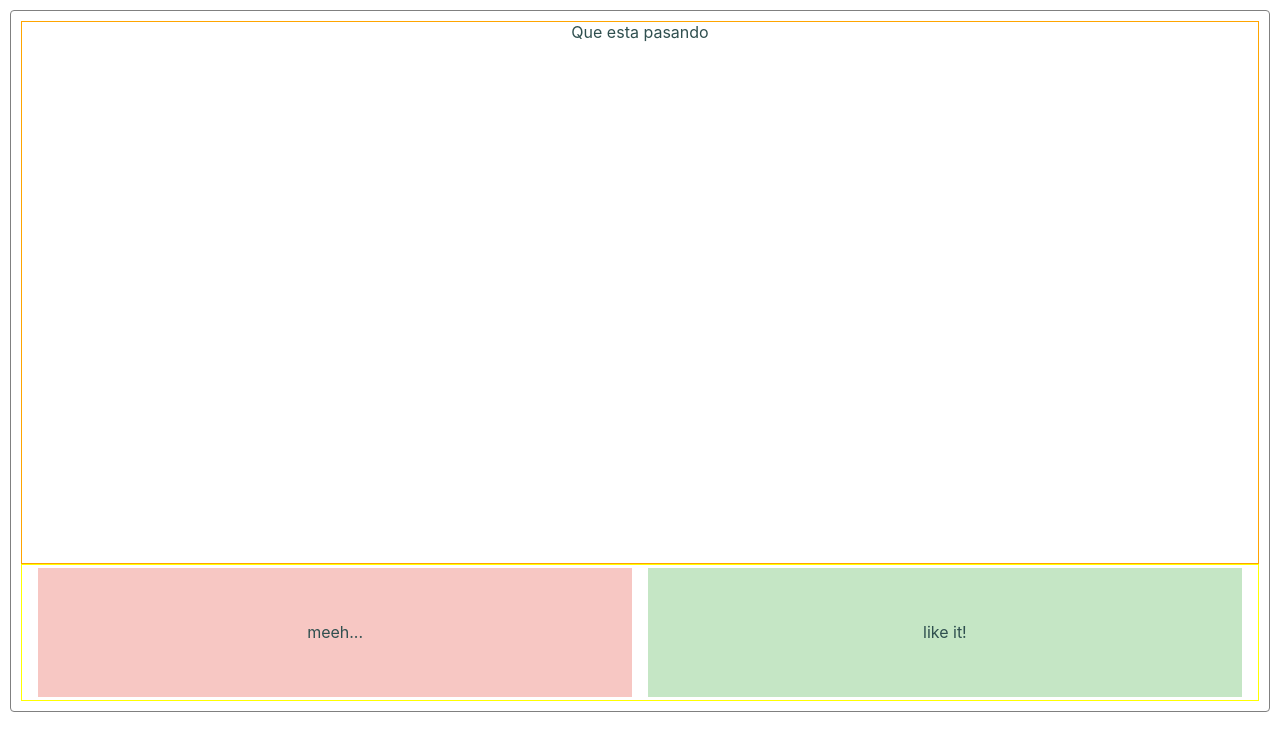
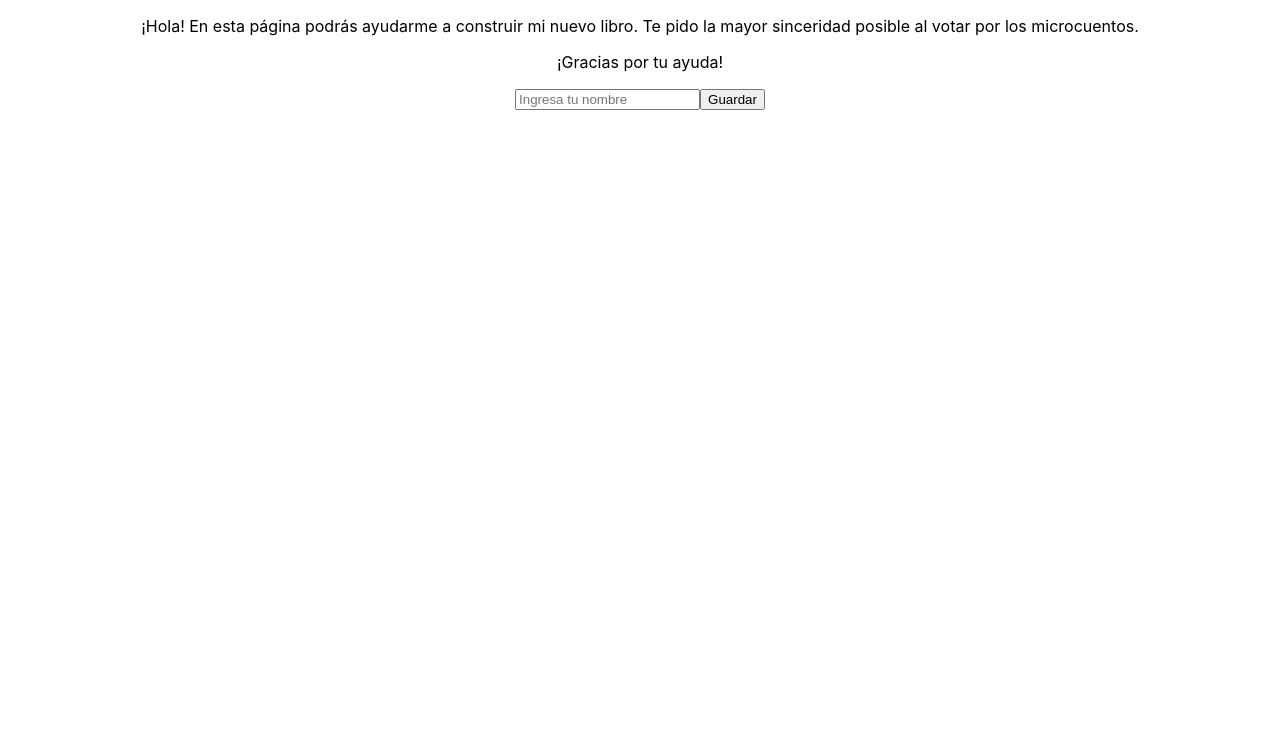
Before and after one commit to Rantelo/microtales, a React (Create React App) app: page / in a window 1280 px wide. Shown: the top 750 px of the page. Built offline with nearby package versions, Linux system fonts and the light colour scheme; no server answers.

Commit message:
Work on localDB integration

```diff
--- a/package.json
+++ b/package.json
@@ -3,6 +3,7 @@
   "version": "0.1.0",
   "private": true,
   "dependencies": {
+    "axios": "^0.18.0",
     "react": "^16.8.3",
     "react-dom": "^16.8.3",
     "react-scripts": "2.1.5"
--- a/src/App.css
+++ b/src/App.css
@@ -27,7 +27,7 @@
   justify-content: space-evenly;
 }
 
-.actions a {
+.actions button {
   width: 48%;
   height: 96%;
   display: flex;
@@ -43,5 +43,5 @@
   user-select: none; /* Non-prefixed version, currently supported by Chrome and Opera */
 }
 
-.actions a.nope { background: #f7c7c3; }
-.actions a.yeap { background: #c5e6c5; }
+.actions button.nope { background: #f7c7c3; }
+.actions button.yeap { background: #c5e6c5; }
--- a/src/App.js
+++ b/src/App.js
@@ -1,5 +1,7 @@
 import React, { Component } from 'react';
 import './App.css';
+import {get} from 'axios';
+import NewUser from './components/NewUser';
 
 const Card = ({children}) => (
   <div className="card">
@@ -8,23 +10,66 @@ const Card = ({children}) => (
     </div>
 
     <div className="actions">
-      <a className="nope"
+      <button className="nope"
         onClick={() => console.log('clicked')} >
         meeh...
-      </a>
-      <a className="yeap"
+      </button>
+      <button className="yeap"
         onClick={() => console.log('clicked')} >
         like it!
-      </a>
+      </button>
     </div>
   </div>
 )
 
+const Tales = () => <Card> Que esta pasando </Card>;
+const TALES = "talesDB";
+const USER_INFO = "microtalesDB";
+
 class App extends Component {
+  constructor(props) {
+    super(props);
+
+    this.userUpdated = this.userUpdated.bind(this);
+
+    if (localStorage.getItem(TALES) == null) {
+      get("https://firebasestorage.googleapis.com/v0/b/microtales-ba.appspot.com/o/tales.csv?alt=media&token=ddd8a368-8c21-4ac0-963e-2e14ac82df4b")
+        .then(response => {
+          const tales = response.data.split("\n");
+          this.state = { tales };
+          localStorage.setItem(TALES, JSON.stringify(tales));
+        })
+        .catch(err => {
+          console.log(err)
+        })
+    }
+
+    if (localStorage.getItem(USER_INFO) == null) {
+      this.state = { user: null, to_vote: null }
+    } else {
+      console.log("load user");
+      const { user, to_vote } = JSON.parse(localStorage.getItem(USER_INFO));
+      this.state = { user, to_vote }
+    }
+  }
+
+  userUpdated() {
+    // Show welcome message
+    // getuser from localstorage and add shuffled indexes
+    // update user in state so view can change
+
+    console.log("userUpdated");
+
+  }
+
   render() {
+    const view = this.state.user ?
+      <Tales /> :
+      <NewUser userUpdated={this.userUpdated} localDB={USER_INFO} />;
+
     return (
       <div className="App">
-        <Card>Que esta pasando</Card>
+        {view}
       </div>
     );
   }
--- /dev/null
+++ b/src/components/NewUser.js
@@ -0,0 +1,36 @@
+import React, { Component, createRef } from 'react';
+
+class NewUser extends Component {
+  constructor(props) {
+    super(props);
+
+    this.submitName = this.submitName.bind(this);
+    this.name = createRef();
+  }
+
+  submitName() {
+    console.log(this.name.current.value);
+    localStorage.setItem(
+      this.props.localDB,
+      JSON.stringify({
+        name: this.name.current.value,
+        id: Math.random().toString(36).substring(2,15) //random id
+      })
+    );
+    this.props.userUpdated();
+  }
+
+  render() {
+    console.log(this.name.current);
+    return (
+      <div>
+        <p>¡Hola! En esta página podrás ayudarme a construir mi nuevo libro. Te pido la mayor sinceridad posible al votar por los microcuentos.</p>
+        <p>¡Gracias por tu ayuda!</p>
+        <input type="text" ref={this.name} placeholder="Ingresa tu nombre" />
+        <button onClick={this.submitName}>Guardar</button>
+      </div>
+    )
+  }
+}
+
+export default NewUser;
```
Also changed, not shown: 1 other file (tests, documents, lock files or other folders).
